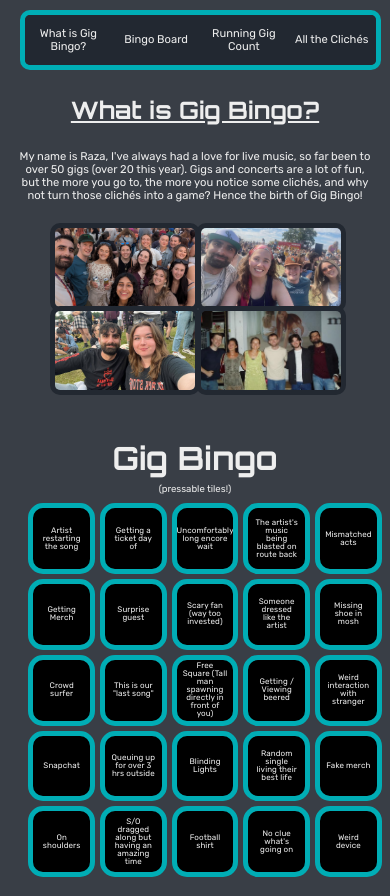
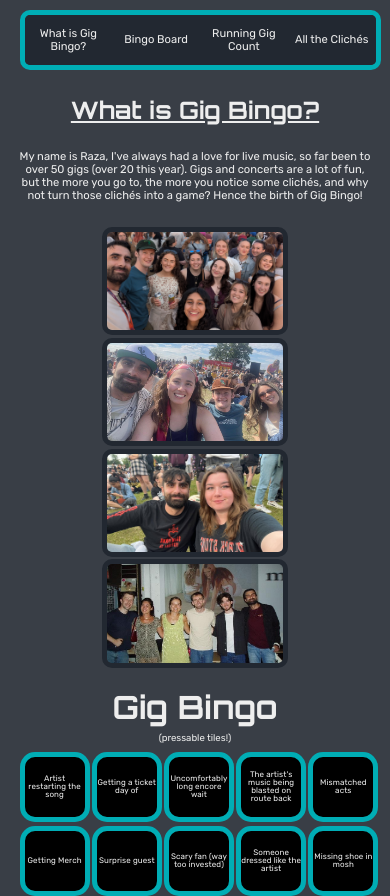
Before and after one commit to RSCHAN17/RSCHAN17.github.io, a plain HTML site: page index.html in a window 390 px wide. Shown: the top 896 px of the page. Drawn offline with Linux system fonts and the light colour scheme.

Commit message:
Update gb-stylesheet1.css

```diff
--- a/gb-stylesheet1.css
+++ b/gb-stylesheet1.css
@@ -27,7 +27,6 @@ body {
   align-content: center;
 }
 
-
 nav a:hover{
   background-color: rgb(0, 173, 181);
 }
@@ -45,8 +44,6 @@ h1, h2, h3, footer {
   margin-bottom: 25px;
   text-align: center;
 }
-
-
 
 #favourites {
   margin: 50px auto;
@@ -122,6 +119,7 @@ h1, h2, h3, footer {
   line-height: 1;
   letter-spacing: 0.1px;
   text-align:center;
+  padding: 0;
 }
 
 table, th, td {
@@ -149,8 +147,6 @@ td {
 .fullList p {
   text-align: center;
 }
-
-
 
 #allTropes {
   columns: 2;
@@ -202,28 +198,31 @@ footer {
     width: 100%;
   }
   .imgGrid {
-  margin-top: 25px;
   display: grid;
   margin: 0 auto;
-  width: 80%;
-  grid-template: 1,100% / repeat(4,25%);
+  width: 50%;
+  grid-template: unset;
+  grid-template-rows: repeat(4,25%);
+  text-align: center;
   align-items: center;
-  gap: 2%;
+  aspect-ratio: auto;
+  gap: 0.5%;
   }
   .navigation a {
     font-size: 0.7rem;
   }
   .box {
     font-size: 0.5rem;
+    aspect-ratio: 1;
   }
   .grid {
-    gap: 5px 5px;
-    width: 95%;
+    width: 100%;
     aspect-ratio: 1;
   }
-  .main h1 {
+  .main {
     margin-bottom: 0;
-    height: 70%
+    height: 70%;
+    margin-top: 25px;
   }
 
   #favourites table {
@@ -241,8 +240,6 @@ footer {
     padding: 0;
     align-items: center;
     font-size: 0.8rem;
-    bottom-margin: 25px;
+    margin-bottom: 25px;
   }
-
-
 }
```
